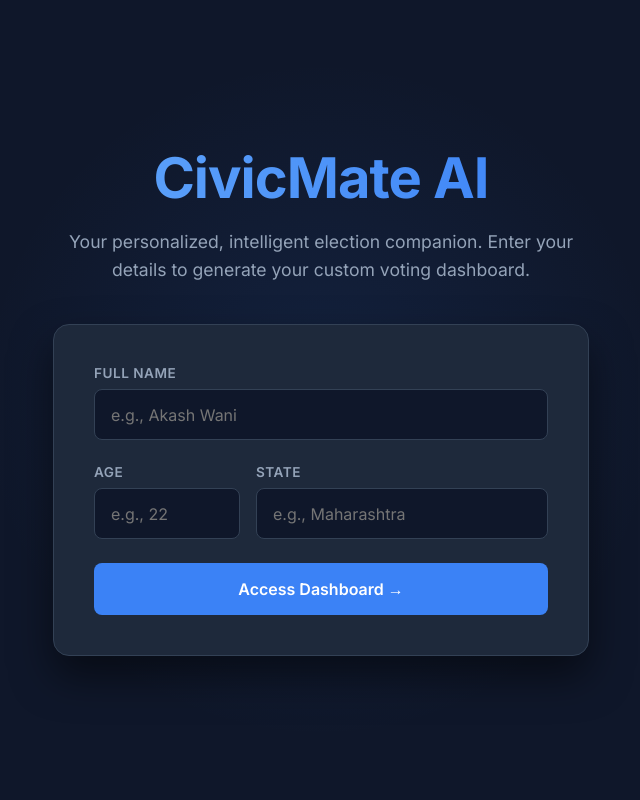
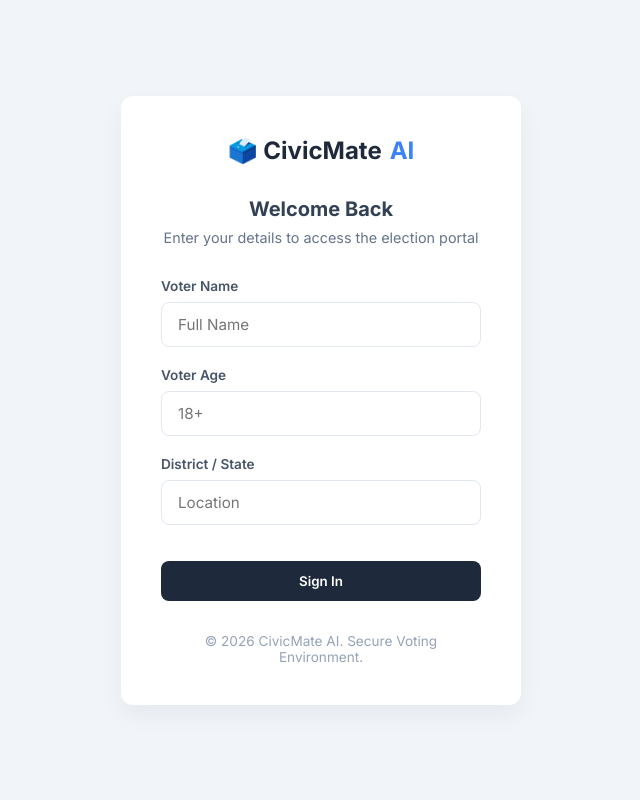
Before and after one commit to pradnya1212/Smart-Election-Assistant, a Flask app: page / in a window 1280 px wide. Shown: the whole page, without its empty margins (319-959 px from the left). Run offline with Flask 3, Linux system fonts and the light colour scheme.

Commit message:
Complete UI Overhaul: Light Mode Admin Dashboard + New Login Page

```diff
--- a/vote_ai/templates/home.html
+++ b/vote_ai/templates/home.html
@@ -3,72 +3,67 @@
 <head>
     <meta charset="UTF-8">
     <meta name="viewport" content="width=device-width, initial-scale=1.0">
-    <title>CivicMate AI - Premium Voter Assistant</title>
+    <title>CivicMate AI - Login</title>
     <link href="https://fonts.googleapis.com/css2?family=Inter:wght@400;500;600;700&display=swap" rel="stylesheet">
     <style>
-        :root { --bg: #0f172a; --card: #1e293b; --accent: #3b82f6; --text: #f8fafc; }
+        :root { --primary: #1e293b; --accent: #3b82f6; --bg: #f1f5f9; }
         * { margin: 0; padding: 0; box-sizing: border-box; font-family: 'Inter', sans-serif; }
-        body { background: var(--bg); color: var(--text); display: flex; align-items: center; justify-content: center; min-height: 100vh; overflow: hidden; }
-        .hero { text-align: center; max-width: 600px; padding: 2rem; z-index: 10; }
-        h1 { font-size: 3.5rem; font-weight: 700; margin-bottom: 1rem; background: linear-gradient(to right, #60a5fa, #3b82f6); -webkit-background-clip: text; color: transparent; letter-spacing: -1px; }
-        p { color: #94a3b8; font-size: 1.1rem; margin-bottom: 2.5rem; line-height: 1.6; }
-        .card { background: var(--card); padding: 2.5rem; border-radius: 16px; border: 1px solid #334155; box-shadow: 0 20px 40px rgba(0,0,0,0.5); text-align: left; animation: slideUp 0.6s ease-out forwards; }
-        @keyframes slideUp { from { opacity: 0; transform: translateY(20px); } to { opacity: 1; transform: translateY(0); } }
-        .input-group { margin-bottom: 1.5rem; }
-        label { display: block; font-size: 0.85rem; color: #94a3b8; margin-bottom: 0.5rem; font-weight: 600; text-transform: uppercase; letter-spacing: 0.5px; }
-        input { width: 100%; padding: 0.9rem 1rem; background: var(--bg); border: 1px solid #334155; color: white; border-radius: 8px; font-size: 1rem; outline: none; transition: 0.2s; }
-        input:focus { border-color: var(--accent); box-shadow: 0 0 0 3px rgba(59, 130, 246, 0.2); }
-        .btn { width: 100%; padding: 1rem; background: var(--accent); color: white; border: none; border-radius: 8px; font-size: 1rem; font-weight: 600; cursor: pointer; transition: 0.2s; margin-top: 1rem; display: flex; justify-content: center; align-items: center; gap: 0.5rem; }
-        .btn:hover { background: #2563eb; transform: translateY(-2px); box-shadow: 0 10px 20px rgba(59,130,246,0.3); }
-        .bg-glow { position: absolute; width: 800px; height: 800px; background: radial-gradient(circle, rgba(59,130,246,0.1) 0%, rgba(15,23,42,0) 60%); top: 50%; left: 50%; transform: translate(-50%, -50%); z-index: 0; pointer-events: none; }
+        body { background-color: var(--bg); display: flex; align-items: center; justify-content: center; height: 100vh; }
+
+        .login-card { background: white; padding: 2.5rem; border-radius: 12px; box-shadow: 0 10px 25px rgba(0,0,0,0.05); width: 100%; max-width: 400px; text-align: center; }
+        .logo { font-size: 1.5rem; font-weight: 800; color: var(--primary); margin-bottom: 2rem; display: flex; align-items: center; justify-content: center; gap: 0.5rem; }
+        .logo span { color: var(--accent); }
+
+        h1 { font-size: 1.25rem; margin-bottom: 0.5rem; color: #334155; }
+        p { color: #64748b; font-size: 0.9rem; margin-bottom: 2rem; }
+
+        .form-group { text-align: left; margin-bottom: 1.25rem; }
+        .form-group label { display: block; font-size: 0.85rem; font-weight: 600; color: #475569; margin-bottom: 0.5rem; }
+        .input-field { width: 100%; padding: 0.75rem 1rem; border: 1px solid #e2e8f0; border-radius: 8px; outline: none; transition: 0.2s; font-size: 0.95rem; }
+        .input-field:focus { border-color: var(--accent); ring: 2px rgba(59, 130, 246, 0.1); }
+
+        .btn { width: 100%; padding: 0.75rem; background: var(--primary); color: white; border: none; border-radius: 8px; font-weight: 600; cursor: pointer; transition: 0.2s; margin-top: 1rem; }
+        .btn:hover { background: #0f172a; transform: translateY(-1px); }
+
+        .footer { margin-top: 2rem; font-size: 0.85rem; color: #94a3b8; }
     </style>
 </head>
 <body>
-    <div class="bg-glow"></div>
-    <div class="hero">
-        <h1>CivicMate AI</h1>
-        <p>Your personalized, intelligent election companion. Enter your details to generate your custom voting dashboard.</p>
 
-        <div class="card">
-            <div class="input-group">
-                <label>Full Name</label>
-                <input type="text" id="obName" placeholder="e.g., Akash Wani">
+    <div class="login-card">
+        <div class="logo">🗳️ CivicMate <span>AI</span></div>
+        <h1>Welcome Back</h1>
+        <p>Enter your details to access the election portal</p>
+
+        <form onsubmit="handleLogin(event)">
+            <div class="form-group">
+                <label>Voter Name</label>
+                <input type="text" id="name" class="input-field" placeholder="Full Name" required>
             </div>
-            <div class="input-group" style="display: flex; gap: 1rem;">
-                <div style="flex: 1;">
-                    <label>Age</label>
-                    <input type="number" id="obAge" placeholder="e.g., 22">
-                </div>
-                <div style="flex: 2;">
-                    <label>State</label>
-                    <input type="text" id="obState" placeholder="e.g., Maharashtra">
-                </div>
+            <div class="form-group">
+                <label>Voter Age</label>
+                <input type="number" id="age" class="input-field" placeholder="18+" required>
             </div>
-            <button class="btn" onclick="startApp()">Access Dashboard &rarr;</button>
+            <div class="form-group">
+                <label>District / State</label>
+                <input type="text" id="state" class="input-field" placeholder="Location" required>
+            </div>
+            <button type="submit" class="btn">Sign In</button>
+        </form>
+
+        <div class="footer">
+            &copy; 2026 CivicMate AI. Secure Voting Environment.
         </div>
     </div>
 
     <script>
-        // Redirect if already logged in
-        if(localStorage.getItem("user")) {
-            window.location.href = "/dashboard";
-        }
-
-        function startApp() {
-            const name = document.getElementById('obName').value;
-            const age = document.getElementById('obAge').value;
-            const state = document.getElementById('obState').value;
-
-            if(!name || !age || !state) return alert("Please fill all fields to continue.");
-
-            let user = {
-                name: name,
-                age: parseInt(age),
-                state: state,
-                district: state, // Simplify
-                registered: false
+        function handleLogin(e) {
+            e.preventDefault();
+            const user = {
+                name: document.getElementById('name').value,
+                age: document.getElementById('age').value,
+                state: document.getElementById('state').value
             };
-
             localStorage.setItem("user", JSON.stringify(user));
             window.location.href = "/dashboard";
         }
```
Also changed, not shown: vote_ai/templates/index.html (+131 -110 lines).
